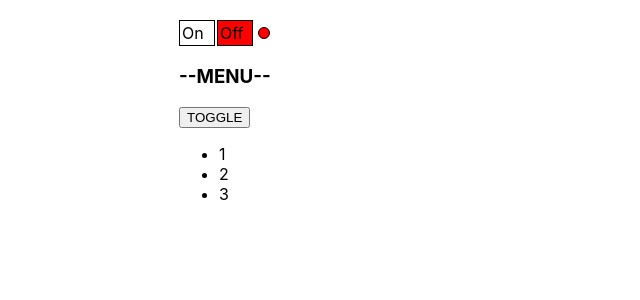
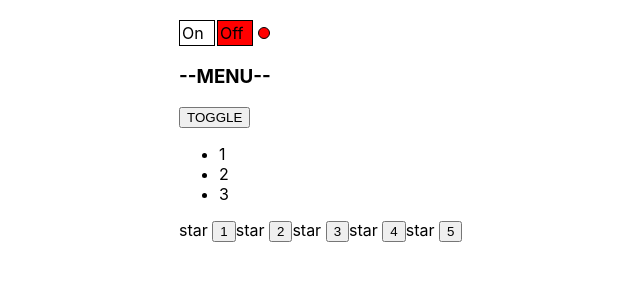
Before and after one commit to IvanMinets/ReactKabzda, a React (Create React App) app: page / in a window 1280 px wide. Shown: the top 300 px of the page, without its empty margins (161-801 px from the left). Built offline with nearby package versions, Linux system fonts and the light colour scheme.

Commit message:
Refactoring

```diff
--- a/src/App.tsx
+++ b/src/App.tsx
@@ -4,6 +4,7 @@
 import {Rating} from "./components/Rating/Rating";
 import OnOff from "./components/OnOff/OnOff";
 import {UncontrolledAccordion} from "./components/UncontrolledAccordion/UncontrolledAccordion";
+import {UncontrolledRating} from "./components/UncontrolledRating/UncontrolledRating";
 
 function App() {
     return (
@@ -15,6 +16,7 @@
             {/*<Accordion titleValue = {"Users123"} collapsed={false}/>*/}
             {/*<Rating value = {4}/>*/}
             <UncontrolledAccordion titleValue={'--MENU--'}/>
+            <UncontrolledRating />
         </div>
     );
 }
--- a/src/components/UncontrolledRating/UncontrolledRating.tsx
+++ b/src/components/UncontrolledRating/UncontrolledRating.tsx
@@ -1,18 +1,19 @@
-import React from "react";
+import React, {useState} from "react";
 
 type RatingPropsType = {
-    value: number
+
 }
 
 
-export function Rating(props: RatingPropsType) {
+export function UncontrolledRating(props: RatingPropsType) {
+    let [value, setValue] = useState(0)
     return (
         <div>
-            <Star selected={props.value > 0}/>
-            <Star selected={props.value > 1}/>
-            <Star selected={props.value > 2}/>
-            <Star selected={props.value > 3}/>
-            <Star selected={props.value > 4}/>
+            <Star selected={value > 0}/><button onClick={()=>setValue(1)}>1</button>
+            <Star selected={value > 0}/><button onClick={()=>setValue(2)}>2</button>
+            <Star selected={value > 0}/><button onClick={()=>setValue(3)}>3</button>
+            <Star selected={value > 0}/><button onClick={()=>setValue(4)}>4</button>
+            <Star selected={value > 0}/><button onClick={()=>setValue(5)}>5</button>
         </div>
     )
 }
```
